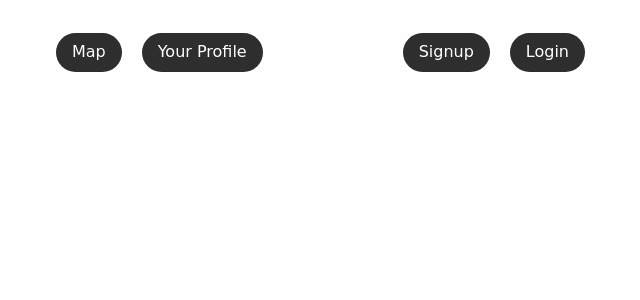
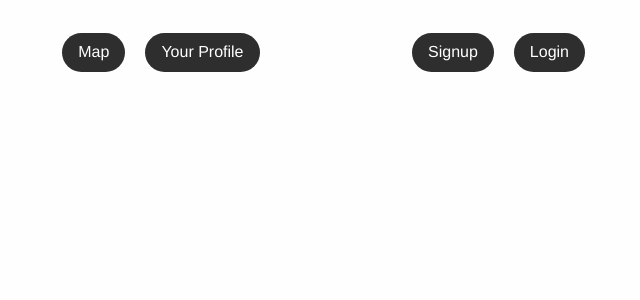
Before and after one commit to SurtMcGert/Software-Engineering-Project, a Django app: template SeProject/templates/base.html in a window 1280 px wide. Shown: the top 300 px of the page, without its empty margins (342-982 px from the left). Run offline with Django 4.2, Linux system fonts and the light colour scheme; the template is opened without the code that fills it, so the values that code supplies are empty; some libraries are stand-ins or nearby versions.

Commit message:
changed button font to Helvetica

```diff
--- a/SeProject/static/css/base.css
+++ b/SeProject/static/css/base.css
@@ -42,11 +42,12 @@ hr.style2 {
 /*nav menu*/
 nav {
     background-color: transparent !important;
-    font-family: "Red Rose", cursive !important;
+    font-family: "Helvetica", cursive !important;
 }
 
 /*changes the font size when the screen gets to a certain size*/
-@media print, screen and (min-width: 0em) and (max-width: 63.99875em) {
+@media print,
+screen and (min-width: 0em) and (max-width: 63.99875em) {
     nav {
         font-size: 13px;
     }
@@ -65,7 +66,7 @@ nav {
 }
 
 /*prevent flickering of styles on dropdown menu*/
-.is-dropdown-submenu-parent > a:after {
+.is-dropdown-submenu-parent>a:after {
     display: none !important;
 }
 
@@ -87,7 +88,7 @@ nav {
     border: 0px !important;
 }
 
-.menu > li {
+.menu>li {
     background-color: rgb(46, 46, 46) !important;
     border-radius: 20px !important;
     margin: 10px;
@@ -126,19 +127,19 @@ nav {
 }
 
 /*makes sure any elements that are not the first in a menu dont get top rounded corners*/
-.menu > li:not(:first-child) > a {
+.menu>li:not(:first-child)>a {
     border-top-right-radius: 0px !important;
     border-top-left-radius: 0px !important;
 }
 
 /*makes sure any elements that are not the last in a menu dont get bottom rounded corners*/
-.menu > li:not(:last-child) > a {
+.menu>li:not(:last-child)>a {
     border-bottom-right-radius: 0px !important;
     border-bottom-left-radius: 0px !important;
 }
 
 /*sets the width of a dropdown menu*/
-.dropdown.menu > li > .is-dropdown-submenu {
+.dropdown.menu>li>.is-dropdown-submenu {
     min-width: 100px !important;
     margin-top: 15px !important;
 }
```
